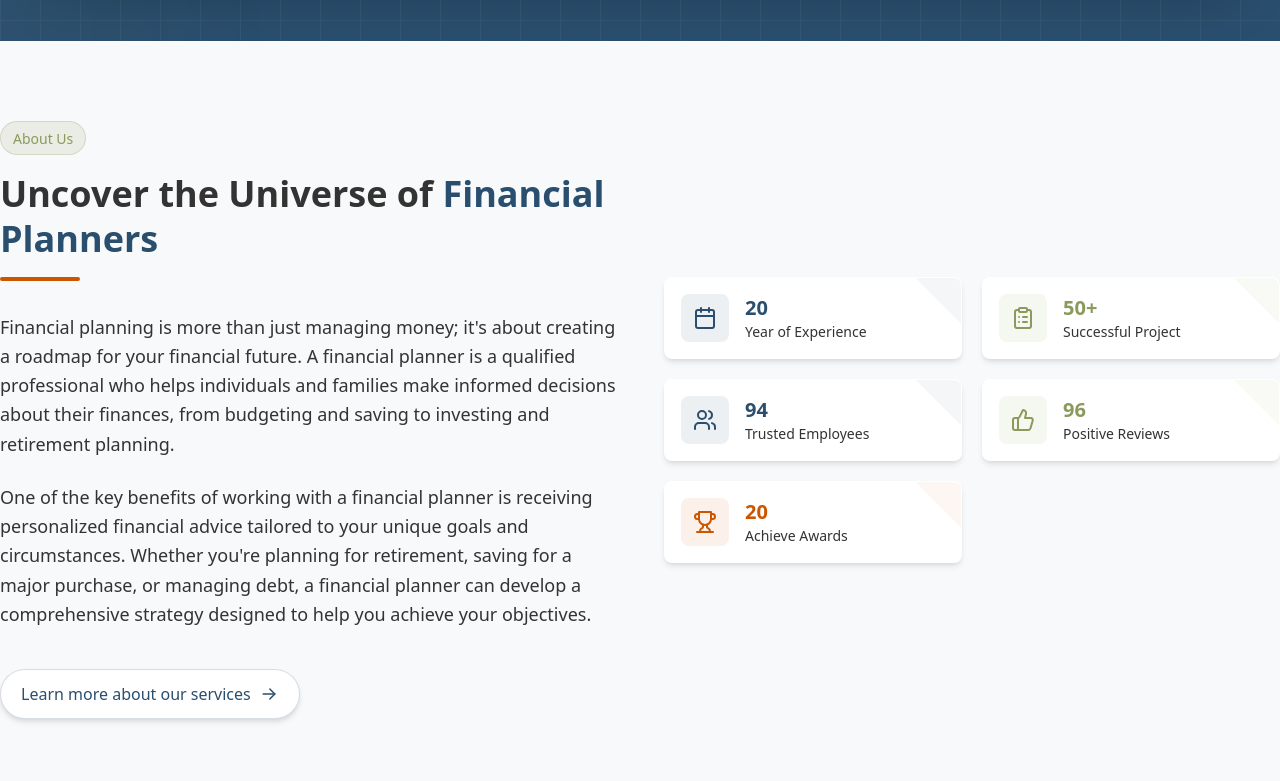
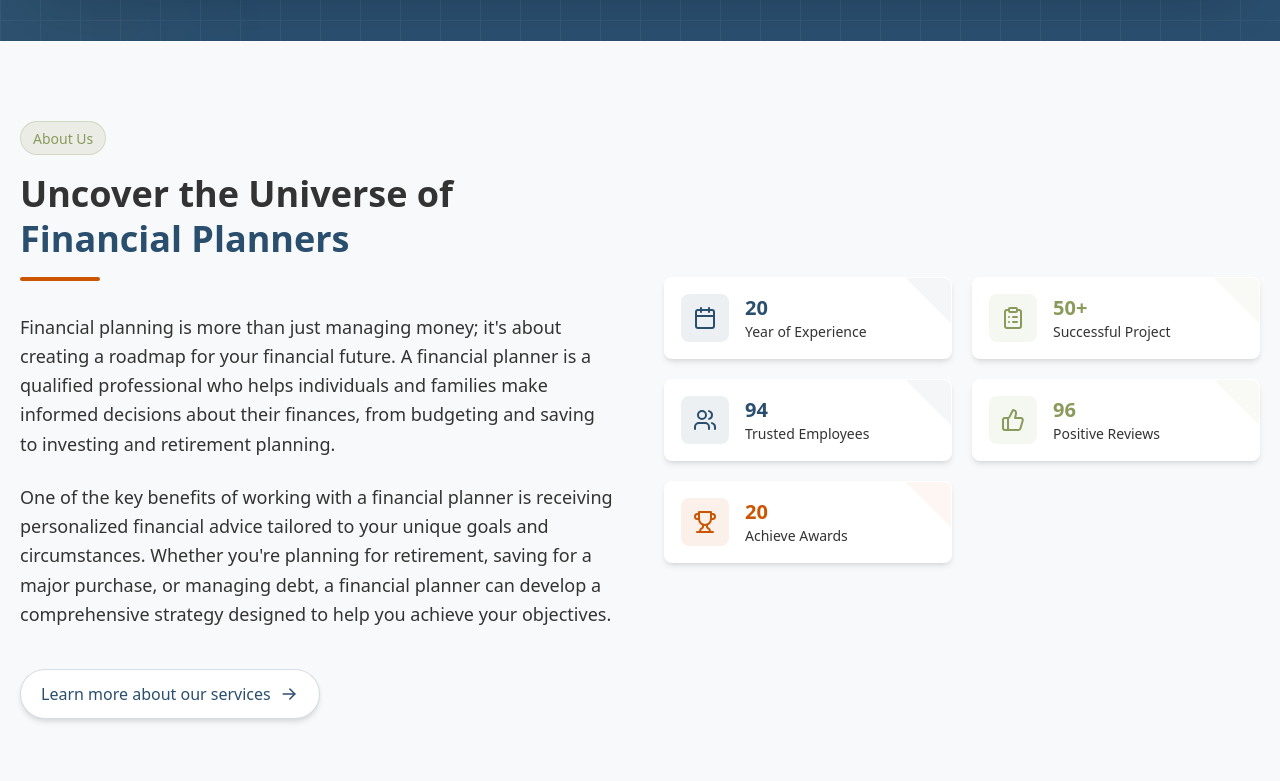
Before and after one commit to TanweerWeToo/wetoomedia, a React (Vite) app: page / in a window 1280 px wide. Shown: the part 1260-2041 px from the top of the page. Built offline with nearby package versions, Linux system fonts and the light colour scheme; grey boxes are pictures that could not be loaded.

Commit message:
Fix padding in About section for consistent spacing across screen sizes

```diff
--- a/src/pages/Landing/About.jsx
+++ b/src/pages/Landing/About.jsx
@@ -188,7 +188,7 @@ export default function About() {
         ></div>
       </div>
 
-      <div className="max-w-7xl mx-auto space-y-10 px-5 sm:px-0 sm:space-y-16 relative z-10">
+      <div className="max-w-7xl mx-auto space-y-10 px-5 sm:px-5 sm:space-y-16 relative z-10">
         {/* Content Grid */}
         <motion.div
           className="grid grid-cols-1 lg:grid-cols-2 gap-12 items-center relative z-10"
```
